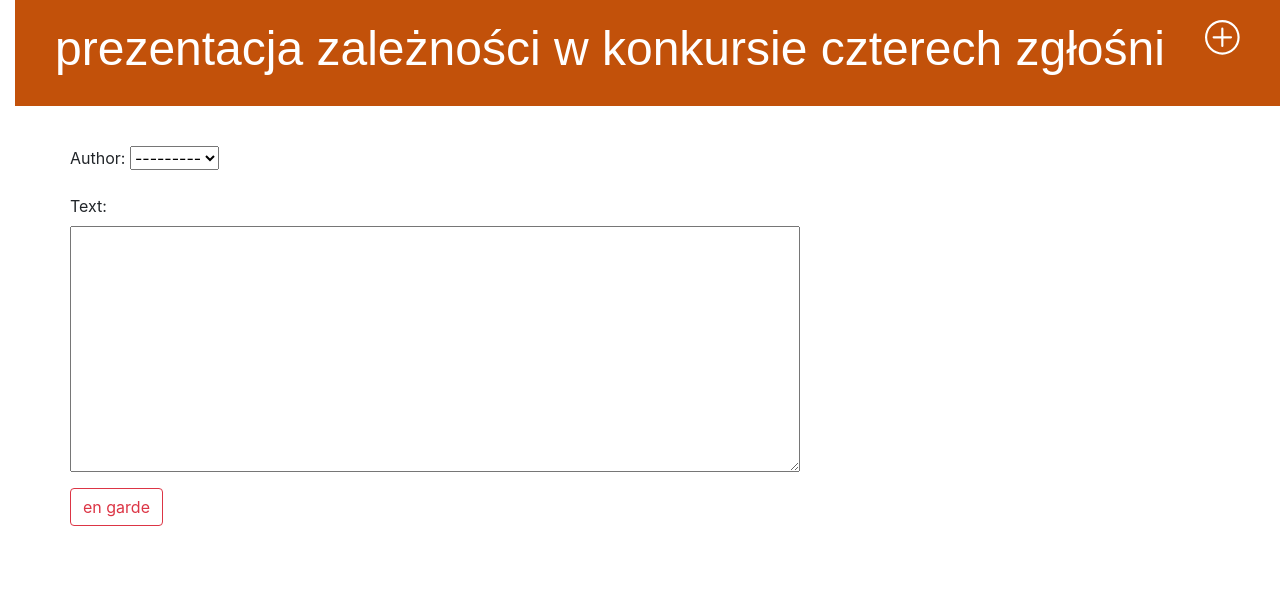
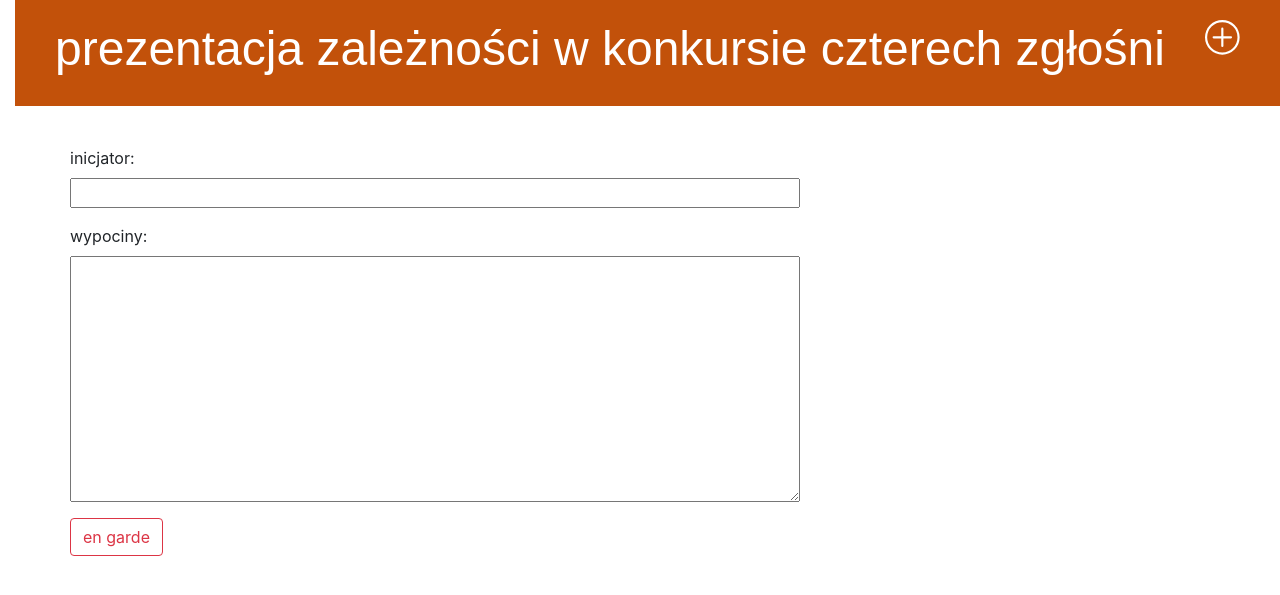
Before and after one commit to wwmarkositrawe/ewiwa, a Django app: page /post/new/ in a window 1280 px wide. Shown: the top 595 px of the page. Run offline with Django 3.2, Linux system fonts and the light colour scheme; some libraries are stand-ins or nearby versions; some web fonts are replaced.

Commit message:
commit before refactoring

```diff
--- a/blog/forms.py
+++ b/blog/forms.py
@@ -6,3 +6,8 @@ class PostForm(forms.ModelForm):
     class Meta:
         model = Post
         fields = ('author', 'text',)
+
+        labels = {
+        "author": "inicjator",
+        "text": "wypociny"
+            }
--- a/blog/models.py
+++ b/blog/models.py
@@ -4,8 +4,9 @@ from django.utils import timezone
 
 
 class Post(models.Model):
-    author = models.ForeignKey('auth.User', on_delete=models.CASCADE)
+    author = models.CharField(max_length=30)
     text = models.TextField()
+
     created_date = models.DateTimeField(
             default=timezone.now)
 
--- a/blog/templates/blog/base.html
+++ b/blog/templates/blog/base.html
@@ -1,18 +1,15 @@
 {% load static %}
 <html>
     <head>
-
         <link rel="shortcut icon" href="{% static '/assets/favicon-32x32.png' %}" />
-
         <link href='http://fonts.googleapis.com/css?family=Amatic+SC&subset=latin,latin-ext' rel='stylesheet' type='text/css'>
         <link href='http://fonts.googleapis.com/css?family=Audiowide&subset=latin,latin-ext' rel='stylesheet' type='text/css'>
         <link href='http://fonts.googleapis.com/css?family=Amarante&subset=latin,latin-ext' rel='stylesheet' type='text/css'>
         <link href="https://stackpath.bootstrapcdn.com/bootstrap/4.4.1/css/bootstrap.min.css" rel="stylesheet" integrity="sha384-Vkoo8x4CGsO3+Hhxv8T/Q5PaXtkKtu6ug5TOeNV6gBiFeWPGFN9MuhOf23Q9Ifjh" crossorigin="anonymous">
+        <link rel="stylesheet" href="{% static 'css/blog.css' %}">
         <script src="https://stackpath.bootstrapcdn.com/bootstrap/4.4.1/js/bootstrap.bundle.min.js" integrity="sha384-6khuMg9gaYr5AxOqhkVIODVIvm9ynTT5J4V1cfthmT+emCG6yVmEZsRHdxlotUnm" crossorigin="anonymous"></script>
-        <title>miśnia</title>
-        <link rel="stylesheet" href="{% static 'css/blog.css' %}">
-
-    </head>
+        <title>miśnia i maśnia</title>
+        </head>
     <body>
         <div class="page-header">
             <a href="{% url 'post_new' %}" class="top-menu"><span class="">
@@ -23,12 +20,12 @@
                   </svg>
             </span></a>
             <h1><a href="/">prezentacja zależności
-                w konkursie czterech zgłośni</a></h1>        </div>
+                w konkursie czterech zgłośni</a></h1>
+            </div>
         <div class="content container">
             <div class="row">
                 <div class="col-md-8">
                 {% block content %}
-
                 {% endblock %}
                 </div>
             </div>
--- a/blog/views.py
+++ b/blog/views.py
@@ -18,7 +18,6 @@ def post_new(request):
         form = PostForm(request.POST)
         if form.is_valid():
             post = form.save(commit=False)
-            post.author = request.user
             post.save()
             return redirect('post_detail', pk=post.pk)
 
```
Also changed, not shown: blog/migrations/0003_auto_20200401_1811.py (added), blog/migrations/0004_auto_20200401_1858.py (added), blog/migrations/0005_auto_20200401_1902.py (added).
